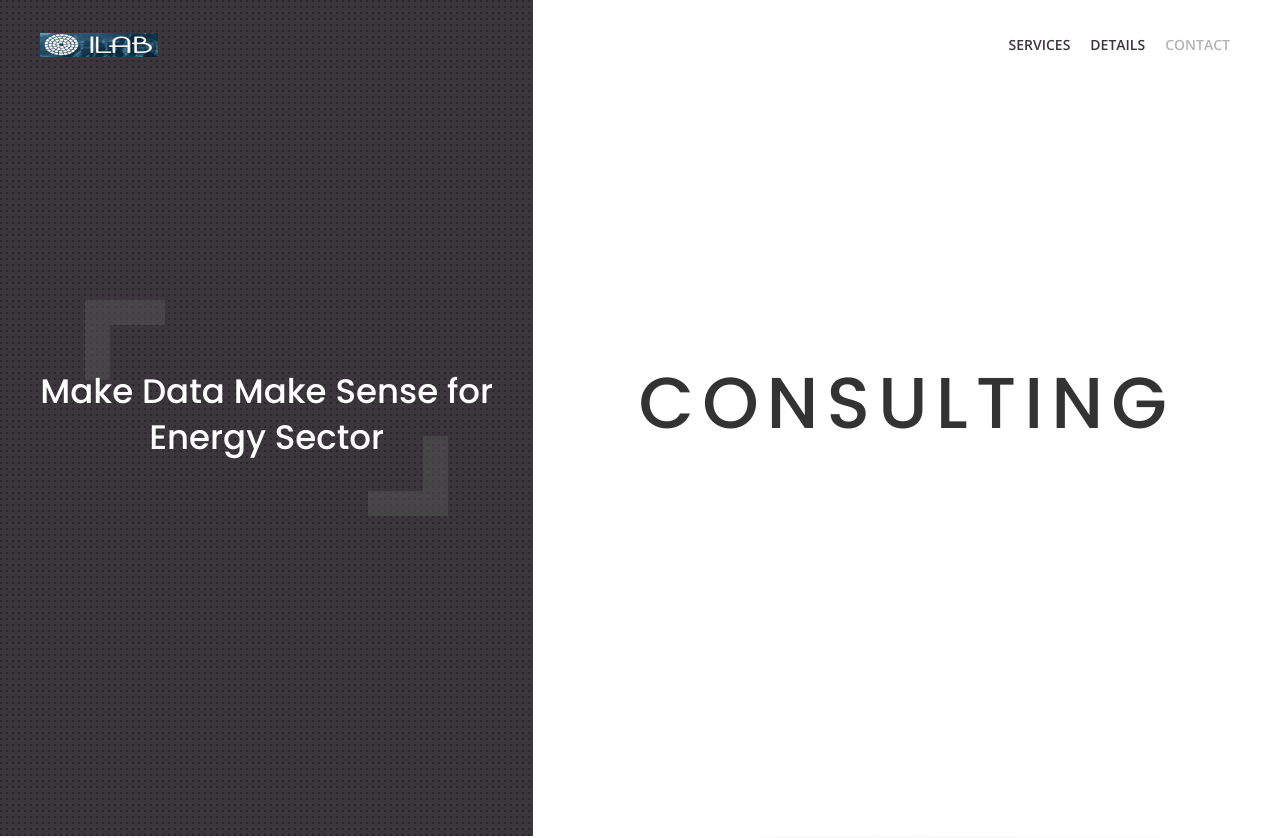
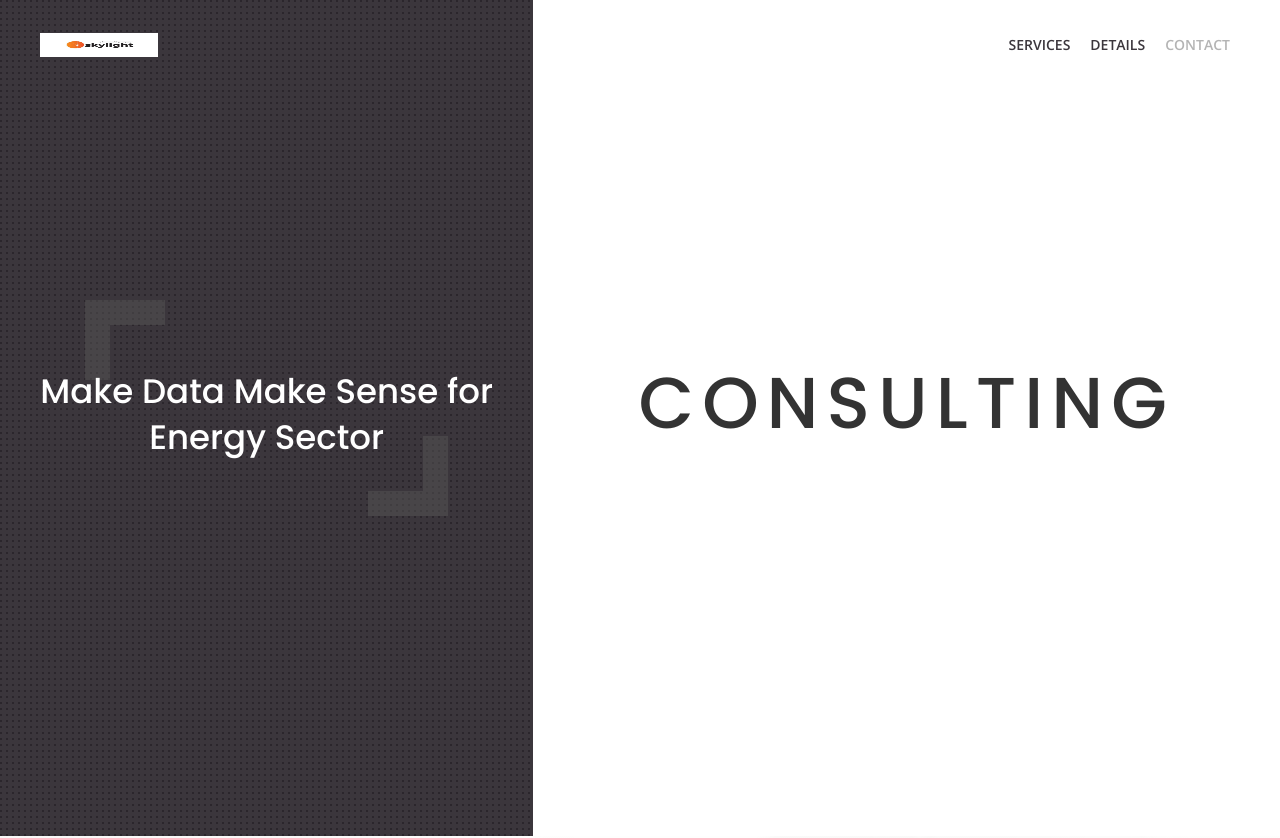
Before and after one commit to umaradamibrahim/ilab, a plain HTML site: page index.html in a window 1280 px wide. Shown: the top 838 px of the page. Drawn offline with nearby package versions, Linux system fonts and the light colour scheme.

Commit message:
Update index.html

```diff
--- a/index.html
+++ b/index.html
@@ -42,7 +42,7 @@
                 <!-- <a class="navbar-brand logo-text page-scroll" href="index.html">Name</a> -->
 
                 <!-- Image Logo -->
-                <a class="navbar-brand logo-image" href="index.html"><img src="images/ilab.png" alt="alternative"></a>
+                <a class="navbar-brand logo-image" href="index.html"><img src="images/skylight.jpeg" alt="alternative"></a>
 
                 <button class="navbar-toggler p-0 border-0" type="button" data-toggle="offcanvas">
                     <span class="navbar-toggler-icon"></span>
```
